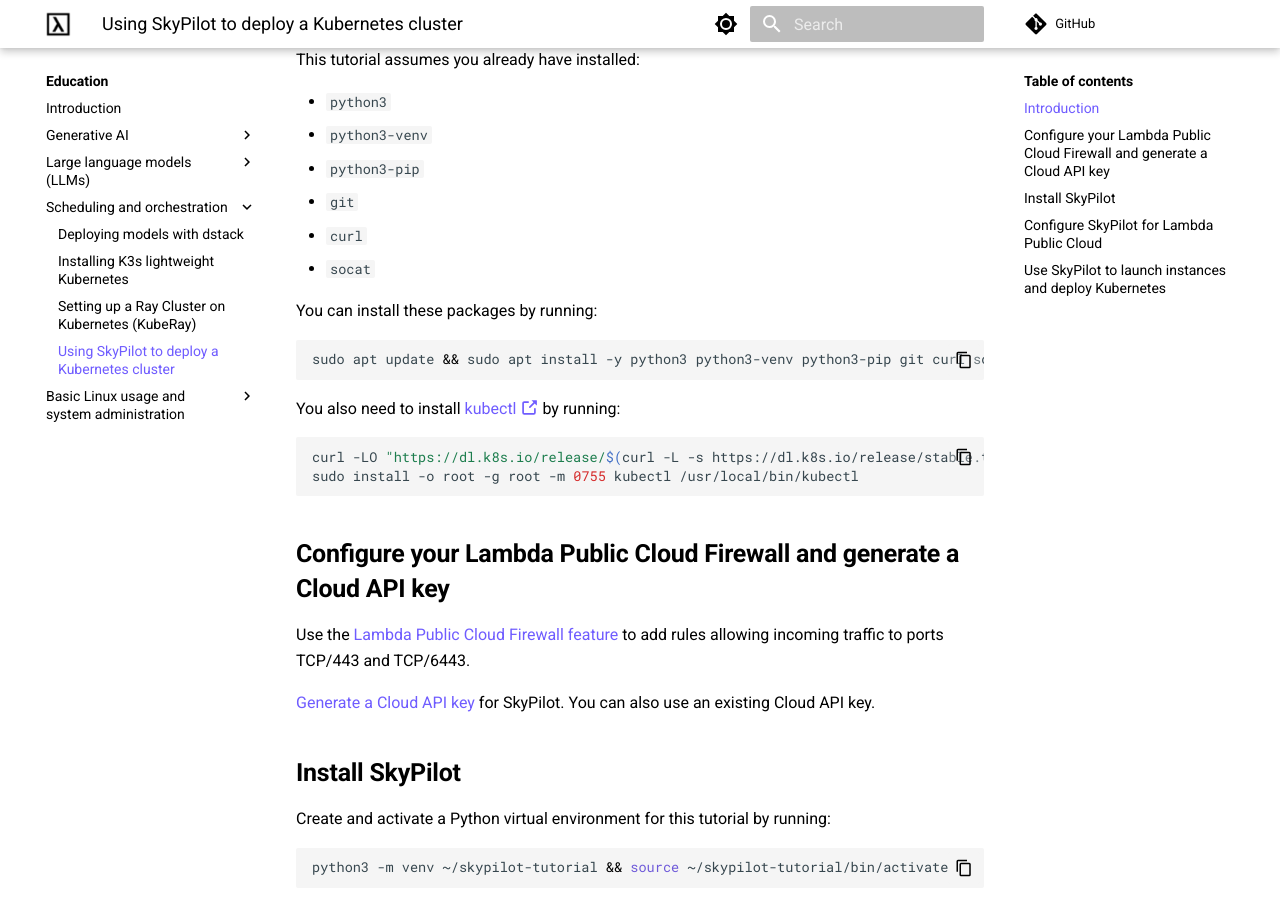
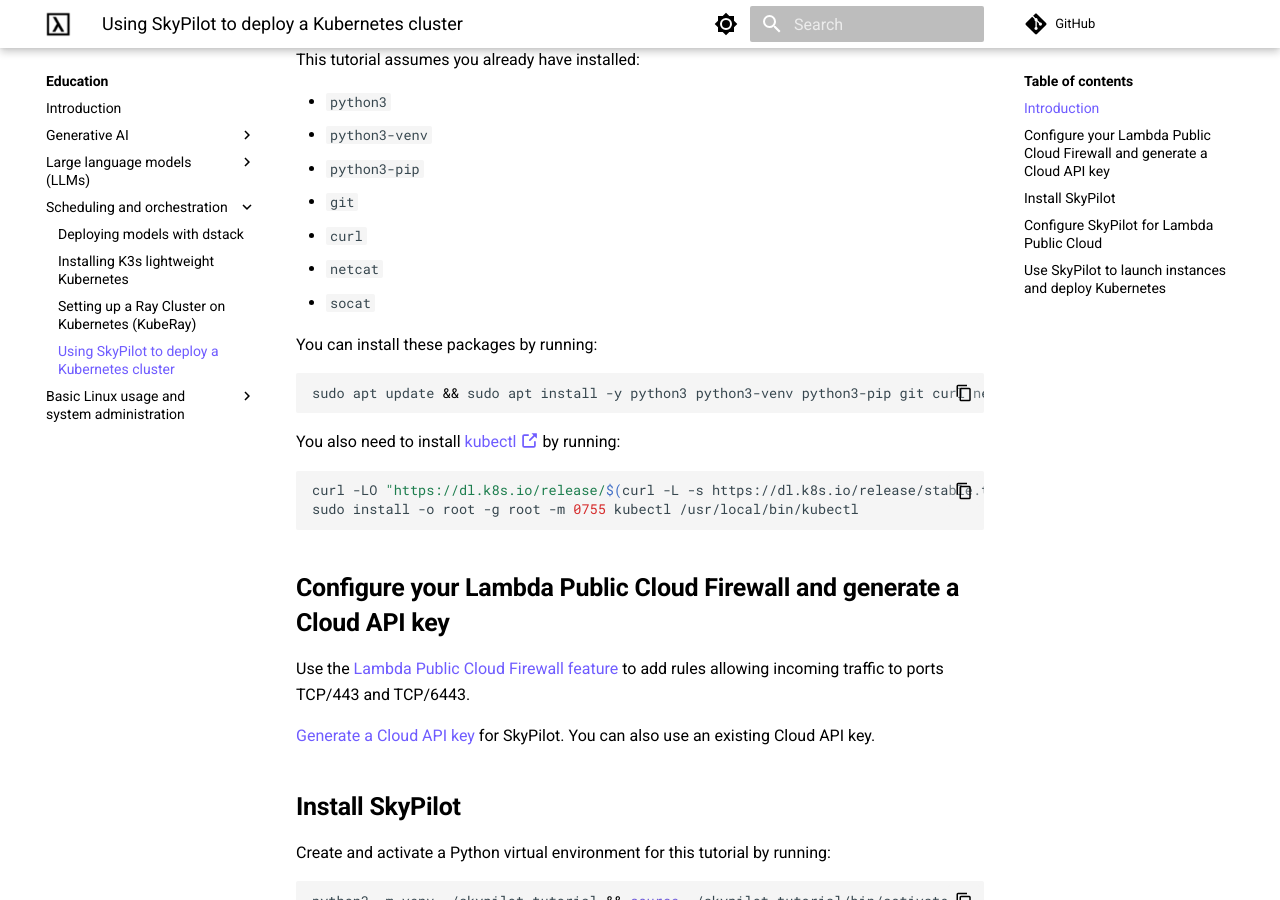
Before and after one commit to cbrownstein-lambda/lambda-docs-mkdocs, an MkDocs documentation site: the page built from docs/education/scheduling-and-orchestration/skypilot-deploy-kubernetes.md, in a window 1280 px wide and 900 px high, scrolled down 791 px. Built offline with MkDocs 1.6.1 and Material for MkDocs 9.7.7, drawn with Linux system fonts in a browser that asks for light colours; a script that is not in the unit is left out; comment, search, counter and statistics services are not loaded.

Commit message:
Add netcat to list of required packages

````diff
--- a/docs/education/scheduling-and-orchestration/skypilot-deploy-kubernetes.md
+++ b/docs/education/scheduling-and-orchestration/skypilot-deploy-kubernetes.md
@@ -44,12 +44,13 @@
 - `python3-pip`
 - `git`
 - `curl`
+- `netcat`
 - `socat`
 
 You can install these packages by running:
 
 ```bash
-sudo apt update && sudo apt install -y python3 python3-venv python3-pip git curl socat
+sudo apt update && sudo apt install -y python3 python3-venv python3-pip git curl netcat socat
 ```
 
 You also need to install
````
